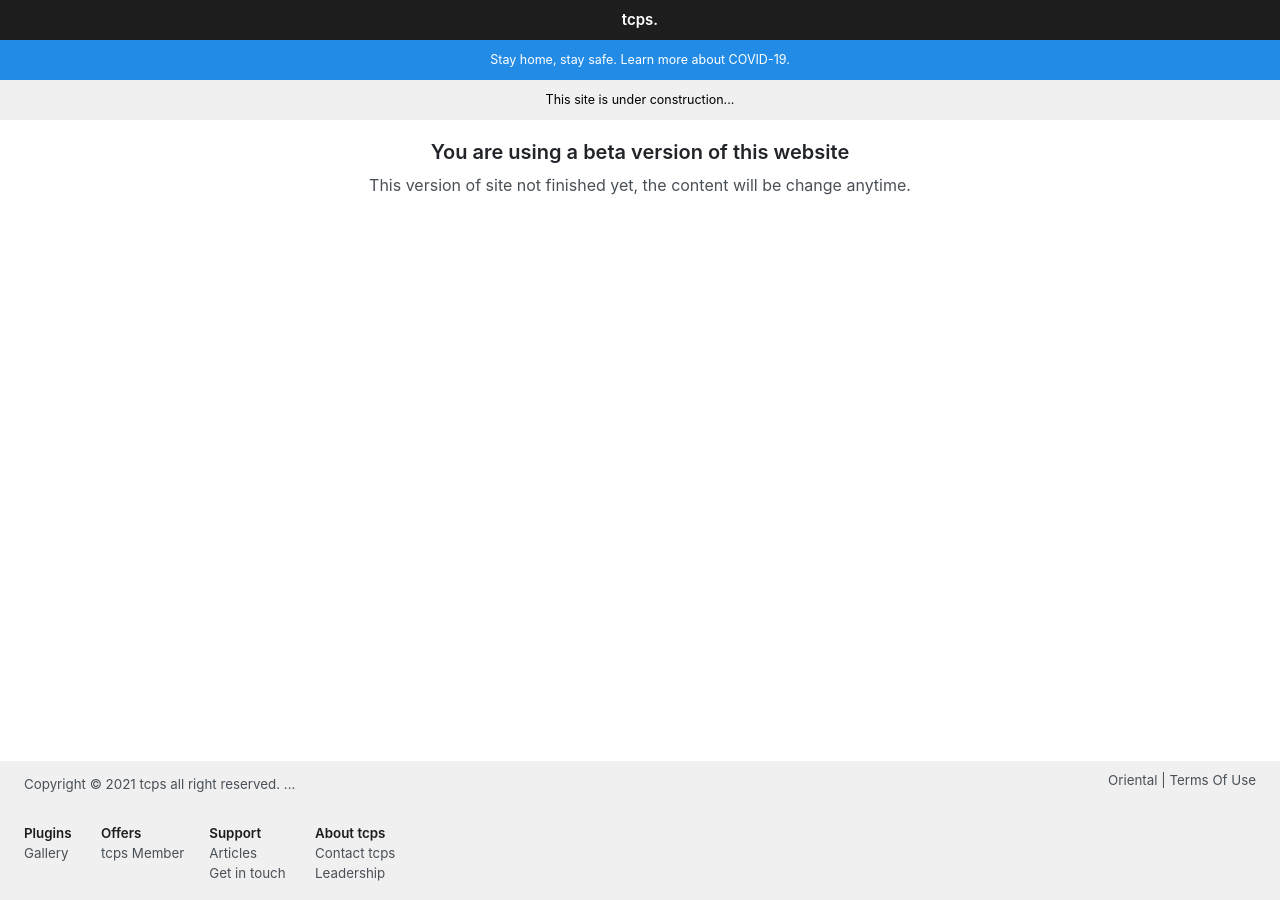
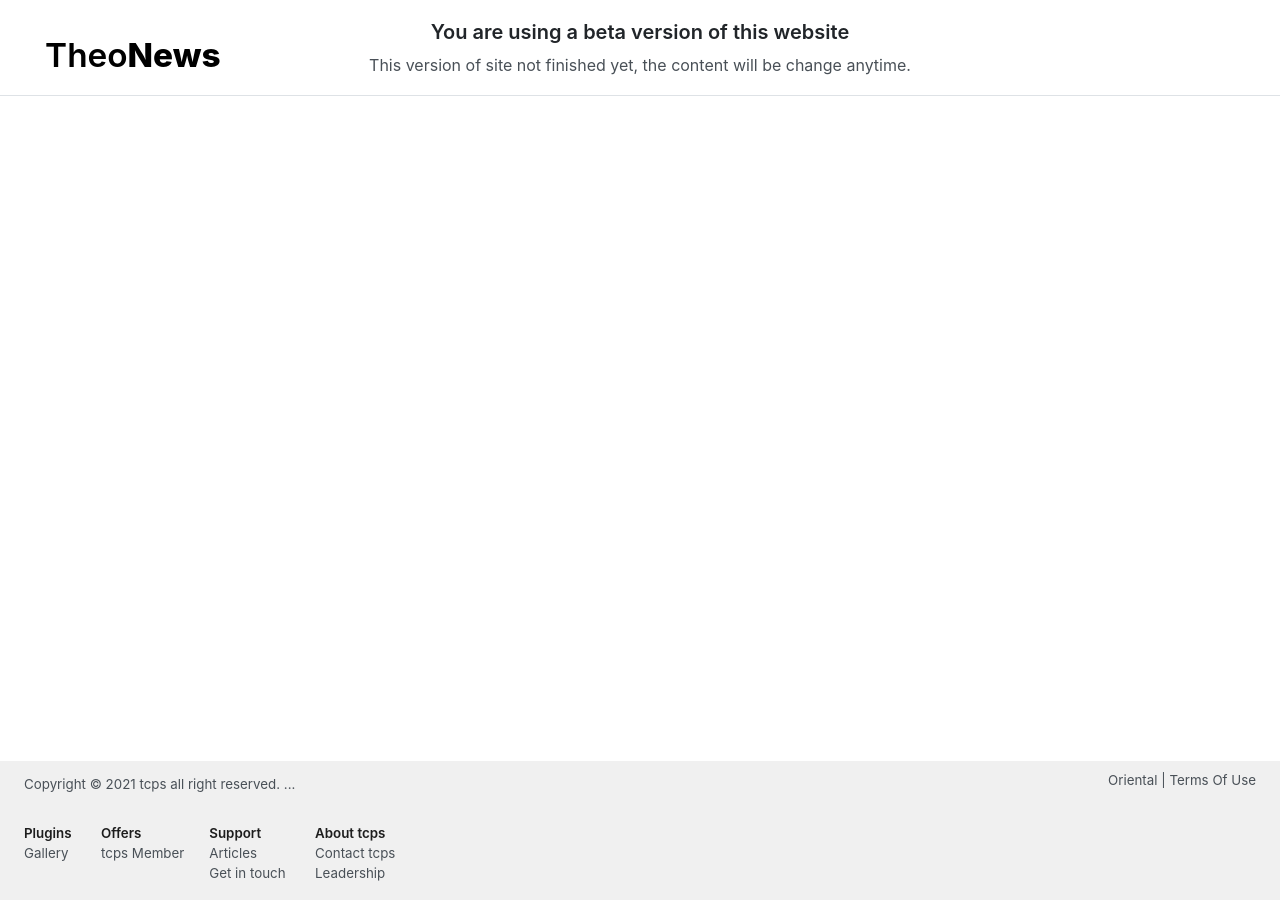
Before and after one commit to Theo-News/theo-news.github.io, a Jekyll site: the page built from index.html, in a window 1280 px wide. Built offline with Jekyll 4.4.1, drawn with Linux system fonts in a browser that asks for light colours.

Commit message:
Update home.html

```diff
--- a/_layouts/home.html
+++ b/_layouts/home.html
@@ -15,10 +15,10 @@
     }
     </script>
     <div id="header">
-    <h1 style="font-size:15px;line-height: 40px;background-color: #1d1d1d;text-align: center; margin: 0px;position: fixed; width: 100%"><a href="/" style="color: #ffffff;text-decoration: none;">tcps.</a></h1>
-    <div style="height: 40px;margin: 0px;"></div>
-    {% include banner.html background-color="var(--link-color)" text="<a href='/covid' style='color: #ffffff;'>Stay home, stay safe. Learn more about COVID-19.</a>" %}
-    {% include banner.html text="This site is under construction..." %}
+      <div style="width: 100%;height: 60px;position: fixed;">
+        <img src="/assets/TheoNews.svg" style="margin-left:25px;margin-top: 25px;height:70px;margin-bottom:0px">
+        <hr style="margin:0px">
+      </div>
     </div>
     <div class="container content" id="maincnt" style="min-height: calc(var(--minh, 0px) - 25px);" >
       <main>
```
